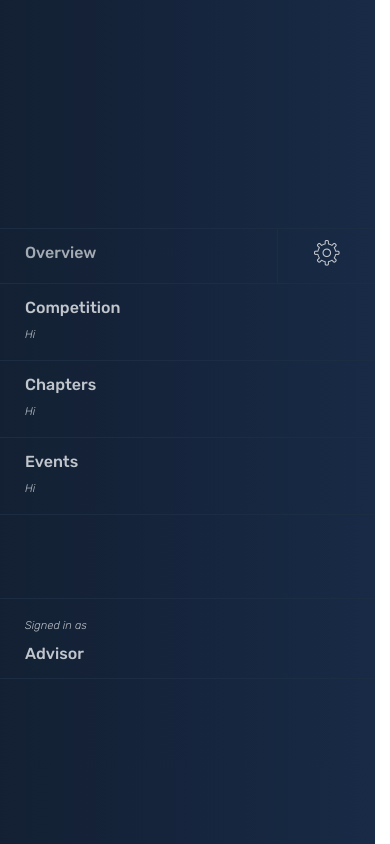
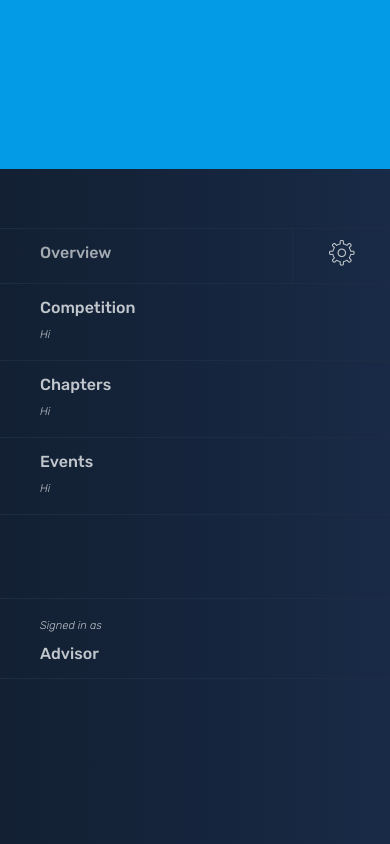
Before and after one commit to JacksonMeade/MyTSA_Main, a plain HTML site: page manage.html in a window 390 px wide. Drawn offline with nearby package versions, Linux system fonts and the light colour scheme; files whose address does not match are found by name.

Commit message:
Now for the pages

```diff
--- a/manage.html
+++ b/manage.html
@@ -44,15 +44,18 @@
         .manage_top.last {
             width:auto;
             height:100%;
-            margin-right:-15px;
             background:rgba(107, 120, 140,0.1);
+        }
+        .header {
+            background:#039be5;
+            height:20vh;
         }
     </style>
 
 </head>
 <body>
     <div class="media-container">
-        <div class="row">
+        <div class="row" style="margin:0;">
 
             <div class="col-lg-3 col-md-4 col-sm-12" style="height:100vh;position:fixed;background-color: #091629;background: linear-gradient(90deg, #091629, #0e213e);">
 
@@ -87,22 +90,37 @@
                         <br /><p class="display-4" style="font-size:0.7rem;margin-bottom:0.35rem;"><em>Hi</em></p>
                     </a>
                 </div>
-                <div class="manage_top" style="height:10%; width:auto;margin-right:-15px;"></div>
+                <div class="row manage_top" style="height:10%; width:auto;margin-right:-15px;"></div>
                 <div class="row">
                     <div class="nav-link link display-7 manage_top">
                         <p class="display-4" style="font-weight:100;font-size:0.7rem;margin-bottom:0;margin-top:0.5rem;"><em>  Signed in as </em></p>Advisor
                     </div>
                 </div>
-                <div class="manage_top last"></div>
+                <div class="row manage_top last"></div>
             </div>
 
-            <div class="col-lg-9 col-md-8 col-sm-12">
+            <div class="offset-lg-3 col-lg-9 offset-md-4 col-md-8 col-sm-12">
+                <div class="row">
+                    <div class="header col-12">
 
+                    </div>
+                </div>
+                <div class="row">
+                    <div class="grid col-12" data-masonry='{ "itemSelector": ".grid-item", "columnWidth": 200 }'>
+                        <div class="grid-item">
+
+                        </div>
+                        <div class="grid-item">
+
+                        </div>
+                    </div>
+                </div>
             </div>
+        </div>
 
-        </div>
     </div>
 
+    <script src="https://unpkg.com/masonry-layout@4/dist/masonry.pkgd.min.js"></script>
     <script src="assets/web/assets/jquery/jquery.min.js"></script>
     <script src="assets/popper/popper.min.js"></script>
     <script src="assets/tether/tether.min.js"></script>
```
